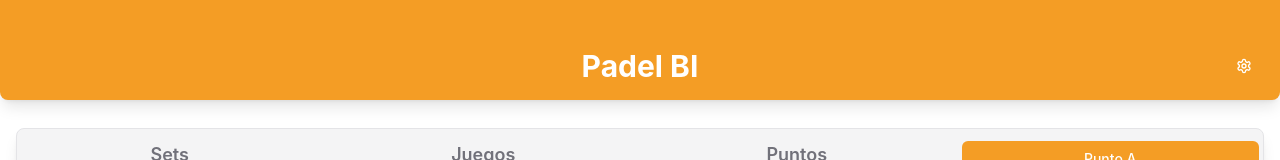
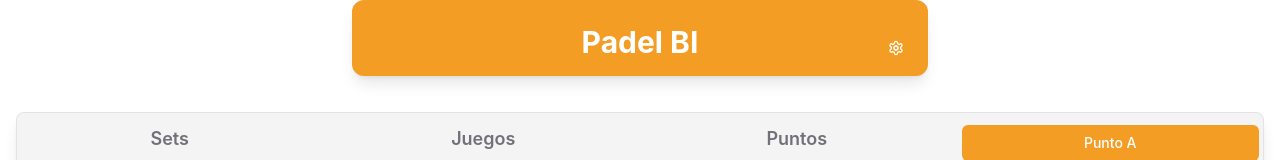
Before and after one commit to raddive/Padel-BI-PWA-FirebaseStudio-DDBB, a Next.js app: page / in a window 1280 px wide. Shown: the top 160 px of the page. Built offline with nearby package versions, Linux system fonts and the light colour scheme; no server answers.

Commit message:
UI. Rediseño de cabeceras

```diff
--- a/src/app/historial/page.tsx
+++ b/src/app/historial/page.tsx
@@ -99,16 +99,18 @@ export default function HistoryPage() {
 
   return (
     <main className="min-h-screen bg-background pb-24 text-foreground">
-      <header className="sticky top-0 z-40 bg-primary px-4 pb-4 pt-8 text-primary-foreground shadow-lg">
-        <div className="mx-auto flex max-w-2xl items-center justify-between">
-          <div>
-            <h1 className="text-2xl font-bold">Historial</h1>
-            <p className="text-sm text-primary-foreground/80">Partidos guardados</p>
+      <header className="sticky top-0 z-40 mx-auto w-[calc(100%-1rem)] max-w-xl rounded-xl bg-primary text-primary-foreground shadow-lg">
+        <div className="pt-[calc(env(safe-area-inset-top)+0.5rem)]">
+          <div className="relative flex min-h-[68px] items-center justify-center px-3 text-center">
+            <div>
+              <h1 className="text-3xl font-bold">Historial</h1>
+              <p className="text-sm text-primary-foreground/80">Partidos guardados</p>
+            </div>
+            <Button variant="ghost" size="icon" onClick={() => void loadMatches()} disabled={isLoading} className="absolute bottom-2 right-2 text-primary-foreground hover:bg-primary-foreground/20">
+              <RefreshCw className={`h-5 w-5 ${isLoading ? 'animate-spin' : ''}`} />
+              <span className="sr-only">Actualizar historial</span>
+            </Button>
           </div>
-          <Button variant="ghost" size="icon" onClick={() => void loadMatches()} disabled={isLoading} className="text-primary-foreground hover:bg-primary-foreground/20">
-            <RefreshCw className={`h-5 w-5 ${isLoading ? 'animate-spin' : ''}`} />
-            <span className="sr-only">Actualizar historial</span>
-          </Button>
         </div>
       </header>
 
--- a/src/app/layout.tsx
+++ b/src/app/layout.tsx
@@ -33,7 +33,8 @@ export const metadata: Metadata = {
 };
 
 export const viewport: Viewport = {
-  themeColor: '#f59e0b',
+  themeColor: '#f4a424',
+  viewportFit: 'cover',
 };
 
 export default function RootLayout({
--- a/src/app/page.tsx
+++ b/src/app/page.tsx
@@ -846,14 +846,14 @@ export default function PadelCounter() {
   return (
     <>
       {/* Fixed Header Section */}
-      <div className="fixed top-0 left-0 right-0 z-50 bg-primary text-primary-foreground shadow-lg rounded-b-lg">
-        <div className="pt-8"> {/* For status bar */}
-          <div className="relative text-center p-4">
-            <div className="mx-auto">
+      <div className="fixed left-1/2 top-0 z-50 w-[calc(100%-1rem)] max-w-xl -translate-x-1/2 rounded-xl bg-primary text-primary-foreground shadow-lg">
+        <div className="pt-[calc(env(safe-area-inset-top)+0.5rem)]">
+          <div className="relative mx-auto flex min-h-[68px] items-center justify-center px-3 text-center">
+            <div>
               <h1 className="text-3xl font-bold">{t.appTitle}</h1>
               {matchOver && <p className="text-primary-foreground/80 font-semibold">{t.matchFinished}</p>}
             </div>
-            <div className="absolute top-1/2 right-2 sm:right-4 -translate-y-1/2">
+            <div className="absolute bottom-2 right-2 sm:right-3">
               <Popover open={isSettingsPopoverOpen} onOpenChange={setIsSettingsPopoverOpen}>
                   <PopoverTrigger asChild>
                       <Button variant="ghost" size="icon" className="text-primary-foreground hover:bg-primary-foreground/20 focus-visible:ring-2 focus-visible:ring-primary-foreground focus-visible:ring-offset-2 focus-visible:ring-offset-primary">
@@ -966,7 +966,7 @@ export default function PadelCounter() {
       </div>
 
       {/* Scrollable Content Section */}
-      <div className="mt-28 min-h-screen w-full flex flex-col bg-background p-2 pb-24 text-foreground sm:p-4 sm:pb-24">
+      <div className="mt-24 min-h-screen w-full flex flex-col bg-background p-2 pb-24 text-foreground sm:p-4 sm:pb-24">
         <Card className="w-full mb-4 shadow-lg border border-border rounded-lg">
           <CardContent className="py-3 px-1">
             <div className="grid grid-cols-4 gap-2 sm:gap-4 mb-4 sm:mb-6 text-center items-start">
```
